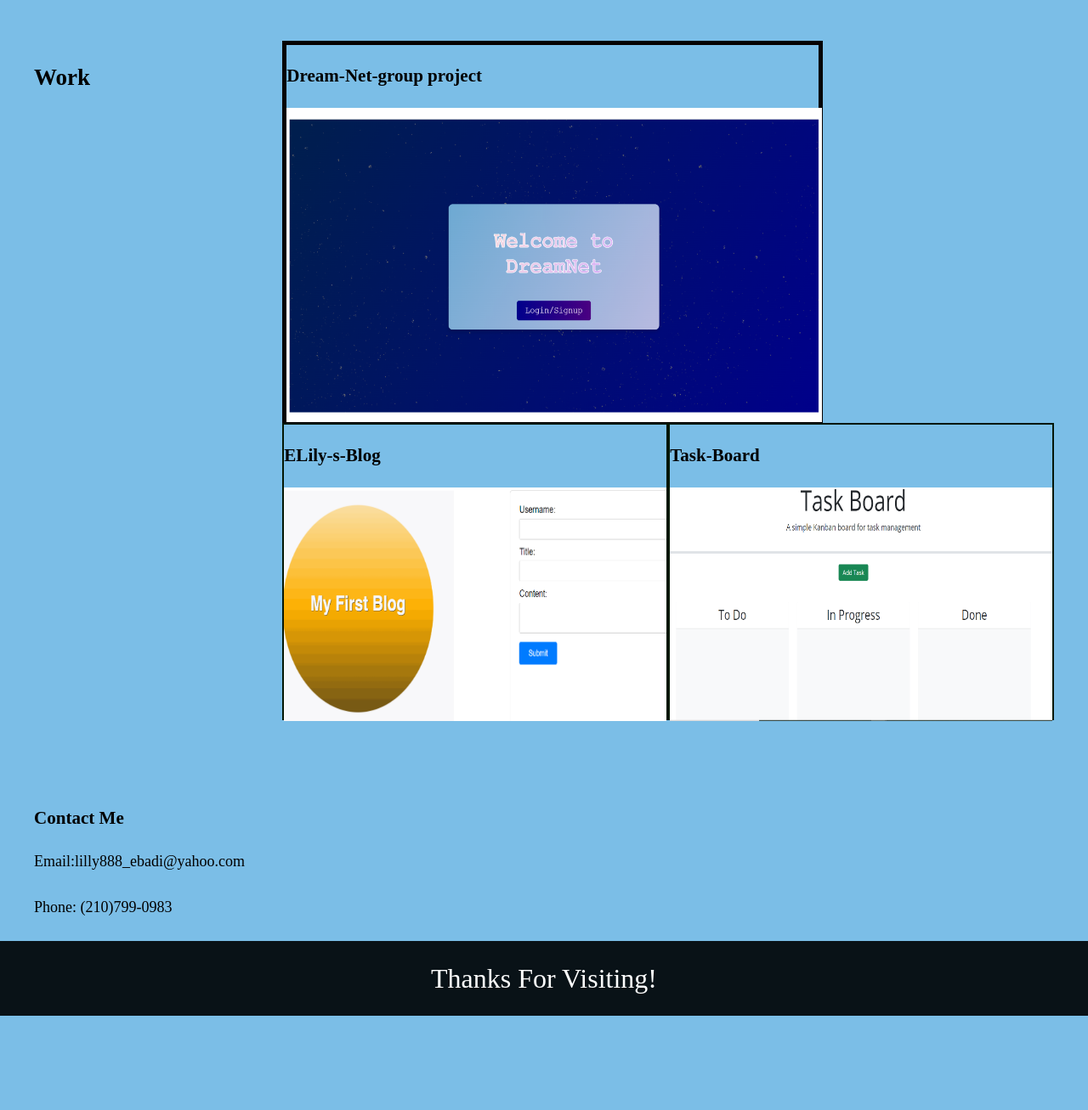
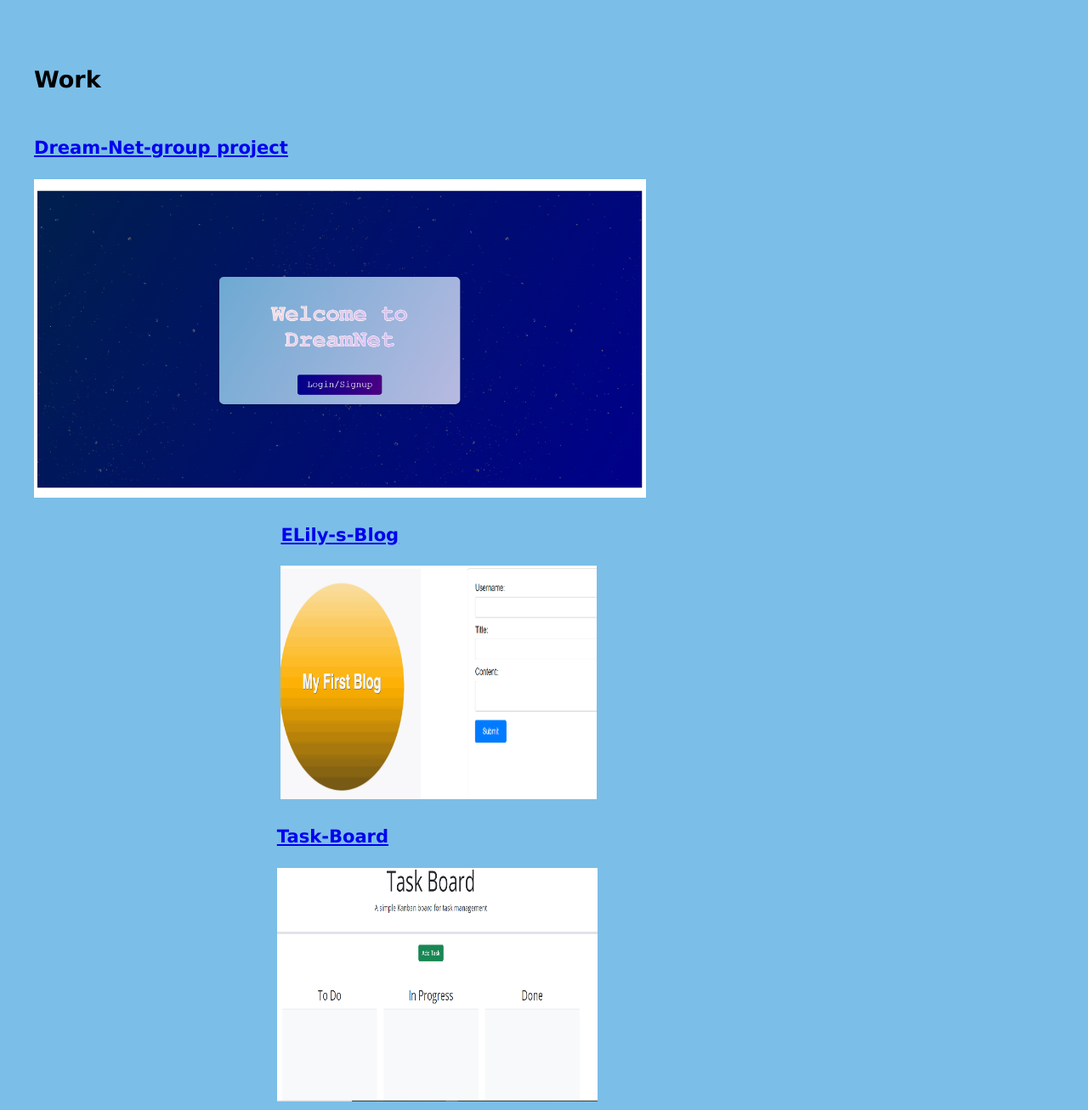
Before and after one commit to EbLily/Advanced-CSS-Portfolio-LILY, a plain HTML site: page index.html in a window 1280 px wide. Shown: the part 820-2127 px from the top of the page at 85% size. Before the commit the page ends 2016 px from the top, so only its background shows below. Drawn offline with Linux system fonts and the light colour scheme.

Commit message:
unpdated version

```diff
--- a/css/style.css
+++ b/css/style.css
@@ -1,5 +1,6 @@
 * {
   box-sizing: border-box;
+  font-family: Verdana, Geneva, Tahoma, sans-serif;
 }
 
 body {
@@ -44,7 +45,7 @@ main {
   margin: 2% auto;
 }
 
-.about-me, .work {
+.about-me{
   display: flex;
   color: black;
   font-size: large;
@@ -56,26 +57,28 @@ main {
 
 .projects {
   width: 100%;
+  display: flex;
+  flex-direction: column;
+  flex-wrap: wrap;
+  justify-content: space-around;
 }
 
-.large {
+.level2{
   display: flex;
+  flex-direction: row;
   flex-wrap: wrap;
-  width: 70%;
-  border:5px solid rgb(6, 2, 2);
-  height: 450px;
+  justify-content: space-around;
 }
 
-.smaller {
-  display: flex;
-  flex-wrap: wrap;
+img{
+  width: 60%;
 }
-
-.proj {
+/*
+ .proj {
   width: 50%;
   border: 2px solid rgb(4, 23, 4);
   height: 350px;
-}
+} */
 
 .title {
   width: 30%;
--- a/index.html
+++ b/index.html
@@ -1,6 +1,5 @@
 <!DOCTYPE html>
 <html lang="en">
-
     <head>
         <meta charset="UTF-8" />
         <meta name="viewport" content="width=device-width, initial-scale=1.0" />
@@ -13,22 +12,27 @@
         <!-- header and navbar section -->
         <header>
             <div>
-            <h1>Lily Ebadi </h1>
+                <h1>Lily Ebadi</h1>
             </div>
 
             <nav>
-            <a href="#">About Me</a>
-            <a href="#">Work</a>
-            <a href="#">Contact Me</a>
-            <a href="#">Resume</a>
+                <a href="#about-me">About Me</a>
+                <a href="#work">Work</a>
+                <a href="#contact-me">Contact Me</a>
+                <a href="#Resume">Resume</a>
             </nav>
         </header>
         <main>
             <!--hero section(avatar or picture + cool subtitle)-->
 
             <section class="hero">
-
-            <div><img src="./Assets/20240422_174712.jpg"alt="Lily's pic" width="400" height="400"></div>
+                <div>
+                    <img
+                        src="./Assets/20240422_174712.jpg"
+                        alt="Lily's pic"
+                        width="50"
+                        height="400" />
+                </div>
                 <!-- <div class="subtitle"> -->
 
                 <p>A Path to Web Development</p>
@@ -39,41 +43,70 @@
 
                 <div>
                     <p>
-                      Hello,welcome to my  page.  I graduated from the University of Texas in San Antonio with a B.A.in electrical engineering ,and I'm working toward earning a certificate as a full stack developer.
-                     I have started my journey in coding world in May 2024 in UTSA Coding and Web development Boot camp.In my free time , I enjoy baking, cooking,reading science fiction books,going to the gym and learning new languages.
-                     I do know three languages, Persian,Arabic,and English and working toward learning French.
+                        Hello,welcome to my page. I graduated from the
+                        University of Texas
+                        in San Antonio with a B.A.in electrical engineering ,and
+                        I'm working
+                        toward earning a certificate as a full stack developer.
+                        I have
+                        started my journey in coding world in May 2024 in UTSA
+                        Coding and
+                        Web development Boot camp.In my free time , I enjoy
+                        baking,
+                        cooking,reading science fiction books,going to the gym
+                        and learning
+                        new languages. I do know three languages,
+                        Persian,Arabic,and English
+                        and working toward learning French.
                         <!-- <br><br> -->
-
                     </p>
                 </div>
             </section>
 
             <!--Work Section-->
             <section id="work" class="work">
-            <div class="title"><h2>Work</h2></div>
-            <div class='projects'>
-                <div class="large">
+                <div class="title">
+                    <h2>Work</h2>
+                </div>
+                <div class="projects">
+                    <div class="level1">
+                    <div class="proj">
+                        <a href="https://dreamnet-4.onrender.com/">
                             <h3>Dream-Net-group project</h3>
-                    <a href="https://dreamnet-4.onrender.com/"></a>
-                    <div><img src="Dream net.PNG"alt="dream net screenshot" width="630" height="370"></div>
+                        </a>
+                        <div>
+                            <img
+                                src="Dream net.PNG"
+                                alt="dream net screenshot"/>
                         </div>
-                <div class="smaller">
+                    </div>
+                </div>
+                <div class="level2">
                     <div class="proj">
+                        <a href="https://eblily.github.io/ELily-s-Blog/">
                             <h3>ELily-s-Blog</h3>
-                        <a href="https://eblily.github.io/ELily-s-Blog/"></a>
-                        <div><img src="my blog.PNG"alt="blog screenshot" width="450" height="275"></div>
+                        </a>
+                        <div>
+                            <img
+                                src="my blog.PNG"
+                                alt="blog screenshot"
+                                width="450"
+                                height="275" />
+                        </div>
                     </div>
                     <div class="proj">
+                        <a href="https://eblily.github.io/Task-Board/">
                             <h3>Task-Board</h3>
+                        </a>
                         <a href="https://eblily.github.io/Task-Board/"></a>
-                        <div><img src="task board.PNG"alt="Task-Board screenshot" width="450" height="275"></div>
+                        <div>
+                            <img
+                                src="task board.PNG"
+                                alt="Task-Board screenshot"
+                                width="450"
+                                height="275" />
                         </div>
-                    <!-- <div class="proj">
-                        <h3>Project #3</h3>
                     </div>
-                    <div class="proj">
-                        <h3>Project #4</h3>
-                    </div> -->
                 </div>
             </div>
             </section>
@@ -87,7 +120,7 @@
             <div>
                 <p>
                     Email:lilly888_ebadi@yahoo.com
-                <br><br>
+                    <br /><br />
                     Phone: (210)799-0983
                 </p>
             </div>
@@ -97,8 +130,5 @@
         <footer>
             <span>Thanks For Visiting!</span>
         </footer>
-
-
-
     </body>
 </html>
```
Also changed, not shown: Assets/index.html (deleted, +0 -53 lines), css/reset.css (deleted, +0 -43 lines), 2 other files. Lines whose indentation alone changed are shown as unchanged.
